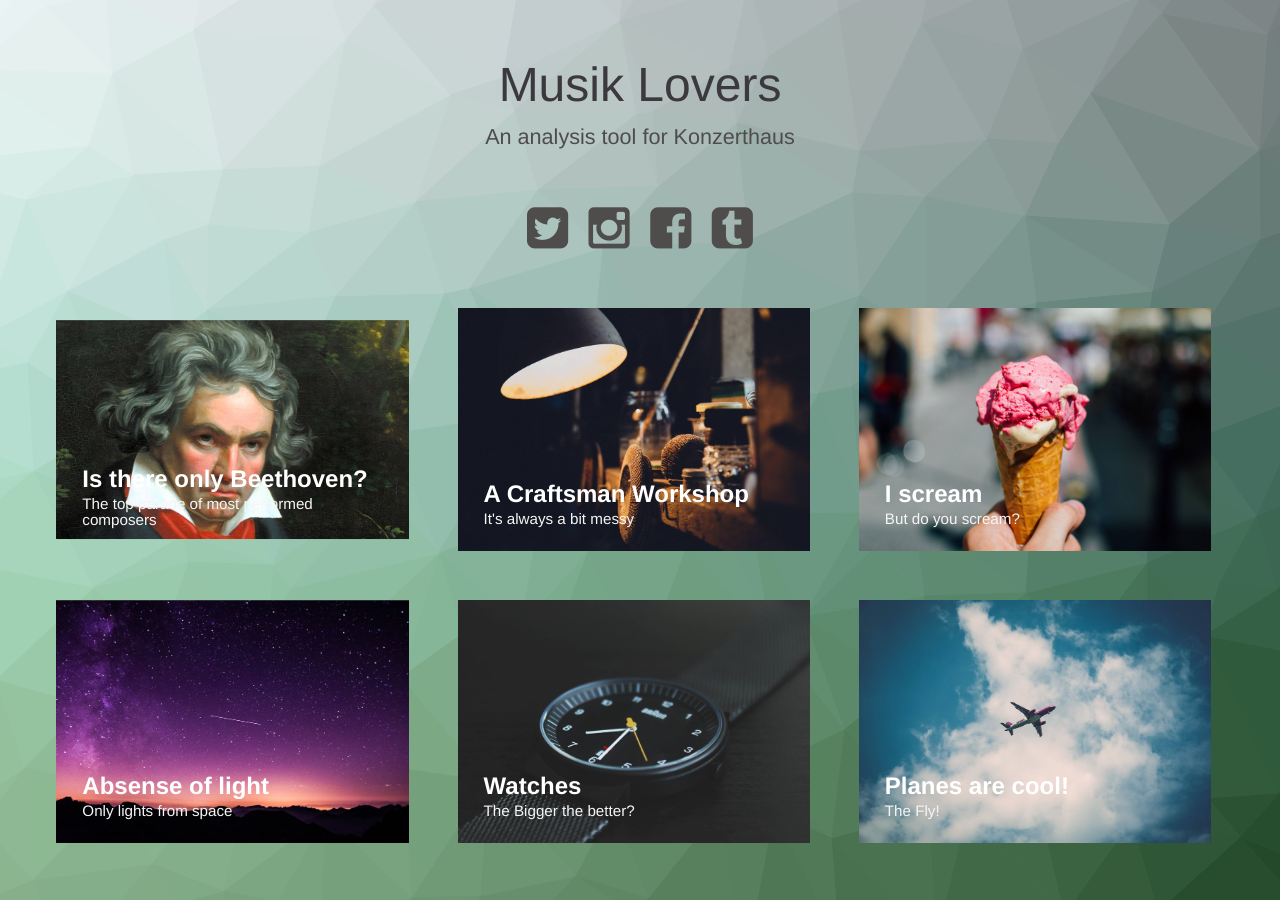
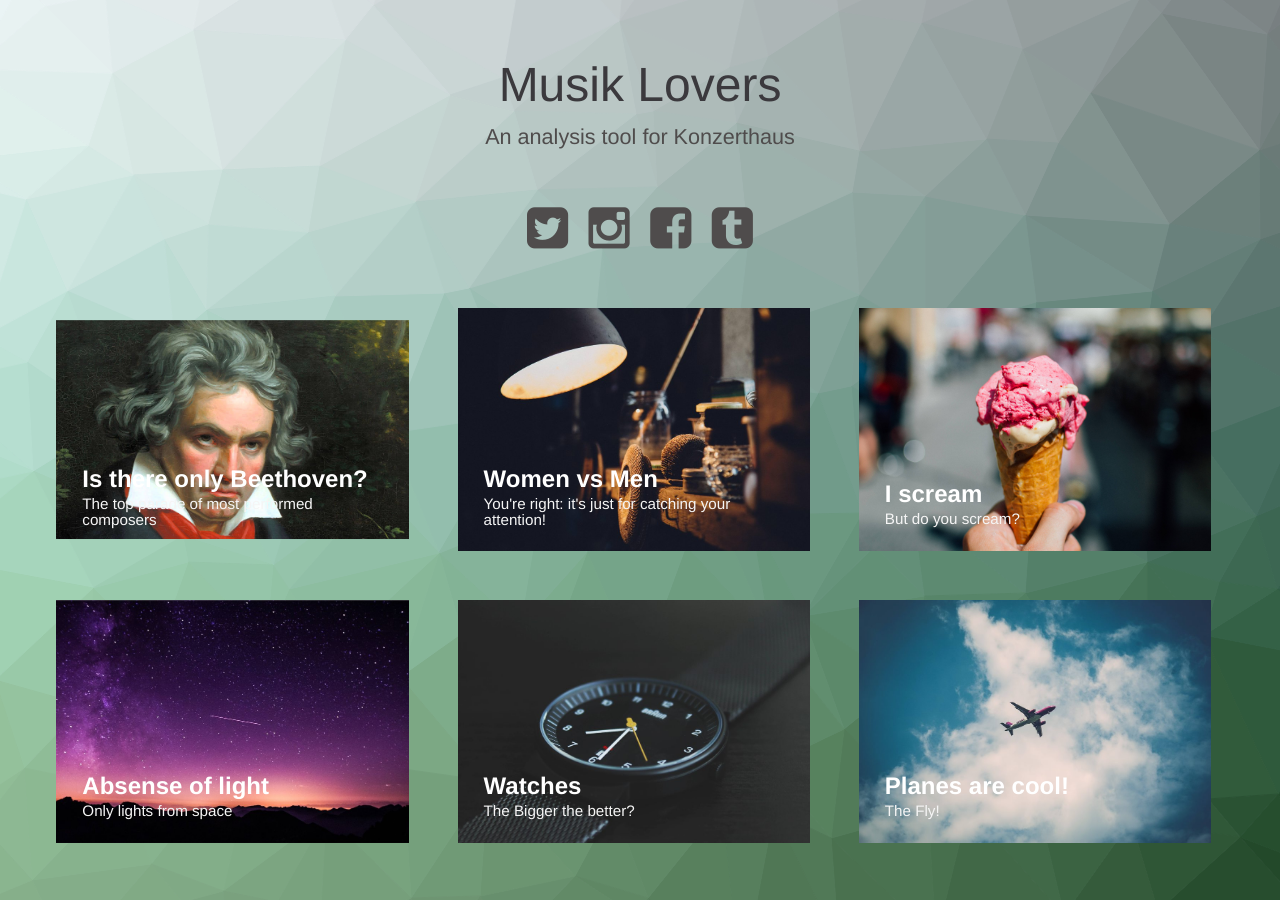
Before and after one commit to Adsidera/musiklovers.github.io, a Jekyll site: the page built from index.html, in a window 1280 px wide. Built offline with Jekyll 4.4.1, drawn with Linux system fonts in a browser that asks for light colours; nearby versions of some CDN libraries.

Commit message:
Moved '_posts/2015-04-25-workshop.markdown' to '_posts/2015-04-25-women-vs-men.markdown' via CloudCannon

```diff
--- a/_posts/2015-04-25-workshop.markdown
+++ b/_posts/2015-04-25-women-vs-men.markdown
@@ -1,16 +1,19 @@
 ---
-title:  "A Craftsman Workshop"
-subtitle: "It's always a bit messy"
-author: "Wferr"
-avatar: "img/authors/wferr.png"
-image: "img/f.jpg"
-date:   2015-04-25 12:12:12
+title: Women vs Men
+subtitle: 'You''re right: it''s just for catching your attention!'
+author: adsidera
+avatar: img/authors/wferr.png
+image: img/f.jpg
+date: 2015-04-25 12:12:00
 ---
 
+
 ### Dolor sit amet?
+
 Lorem ipsum dolor sit amet, consectetur adipiscing elit. Proin vestibulum non mi non pulvinar. Donec tempus risus vel ex fringilla tempor. Vivamus pharetra non mauris quis fermentum. Vestibulum sed maximus elit, sit amet suscipit orci. Morbi at enim at libero dignissim egestas vel ac nisi. Etiam at lectus a arcu sodales consequat. Aliquam consequat ligula sed purus tincidunt, a ultrices nibh dapibus. Phasellus convallis ipsum nec semper ultricies. In facilisis lacus velit, sit amet lacinia velit blandit id. Nullam ut magna erat. Aliquam sit amet dapibus odio, aliquet tempus tortor. Donec in nisi massa.
 
 ### Aliquam suscipit.
+
 Cras eget nisl accumsan, porta nisl in, egestas sapien. Vestibulum gravida nulla sed facilisis tempor. Suspendisse maximus nisi sit amet velit sodales fringilla. Vivamus luctus risus eget dui consectetur porttitor. Maecenas ut ultrices orci. Maecenas mollis est eu sodales mollis. Nulla facilisi. Suspendisse eros arcu, elementum sed sem eu, pharetra rhoncus odio. Proin nec tincidunt velit. Cras nisl augue, faucibus sed mauris in, vestibulum mollis nisl. Nam id libero ultrices, consequat ex vitae, convallis nulla.
 
 Suspendisse lorem odio, blandit at nisl quis, hendrerit tempus tellus. Donec eget leo quis nisi vulputate consectetur. Praesent dignissim enim elit, congue luctus nisl cursus at. Sed rutrum molestie risus. Donec vulputate gravida accumsan. Vivamus tempus ullamcorper eleifend. Sed sagittis mi ut dolor tincidunt, ac rutrum nisi commodo.
```
